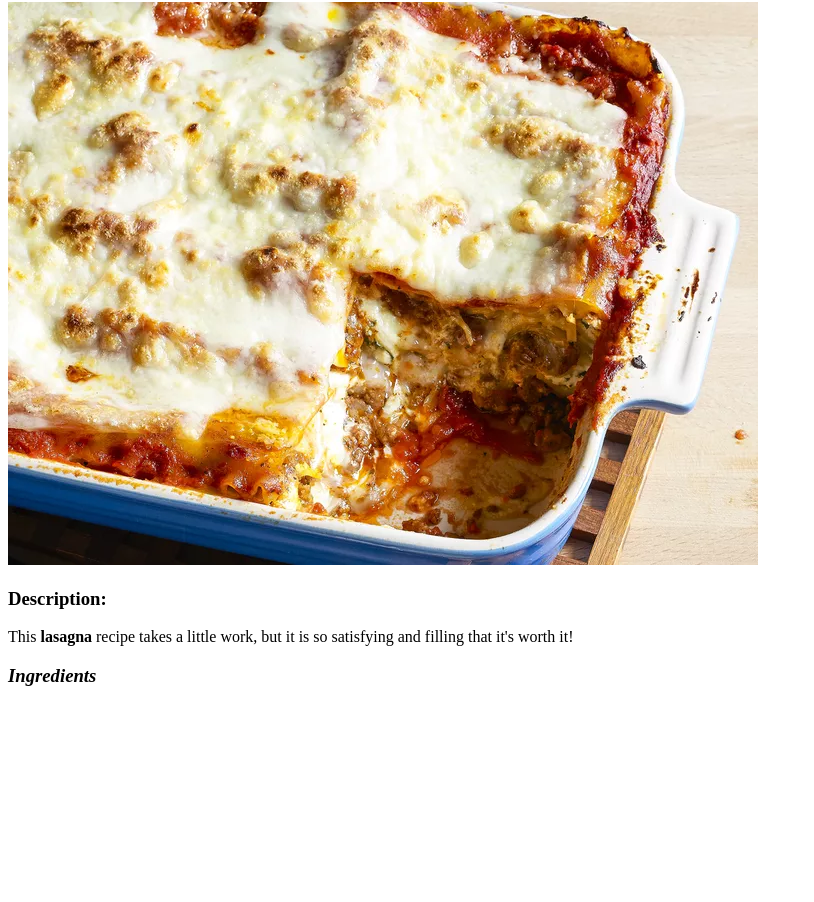
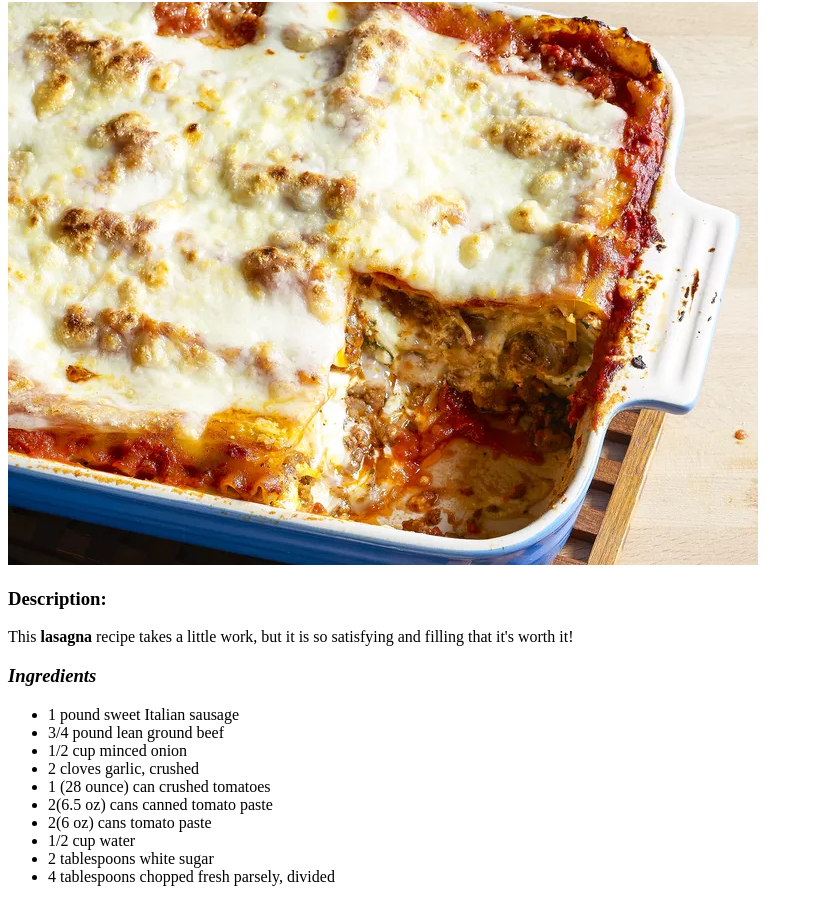
Before and after one commit to kevinSteiger/odin-recipes, a plain HTML site: page recipes/lasagna.html in a window 1280 px wide. Shown: the part 78-980 px from the top of the page, without its empty margins (0-814 px from the left). Before the commit the page ends 800 px from the top, so only its background shows below. Drawn offline with Linux system fonts and the light colour scheme.

Commit message:
Modify recipes section in lasagna.html

```diff
--- a/recipes/lasagna.html
+++ b/recipes/lasagna.html
@@ -10,7 +10,18 @@
         <h3>Description:</h3>
         <p>This <b>lasagna</b> recipe takes a little work, but it is so satisfying and filling that it's worth it!</p>
         <h3><i>Ingredients</i></h3>
-        <ul></ul>
+        <ul>
+            <li>1 pound sweet Italian sausage</li>
+            <li>3/4 pound lean ground beef</li>
+            <li>1/2 cup minced onion</li>
+            <li>2 cloves garlic, crushed</li>
+            <li>1 (28 ounce) can crushed tomatoes</li>
+            <li>2(6.5 oz) cans canned tomato paste</li>
+            <li>2(6 oz) cans tomato paste</li>
+            <li>1/2 cup water</li>
+            <li>2 tablespoons white sugar</li>
+            <li>4 tablespoons chopped fresh parsely, divided</li>
+        </ul>
 
     </body>
 </html>
```
